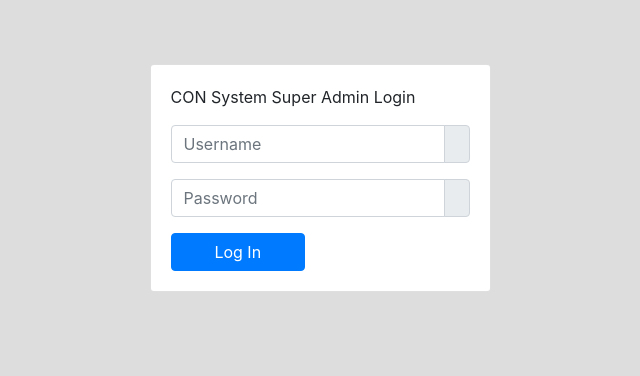
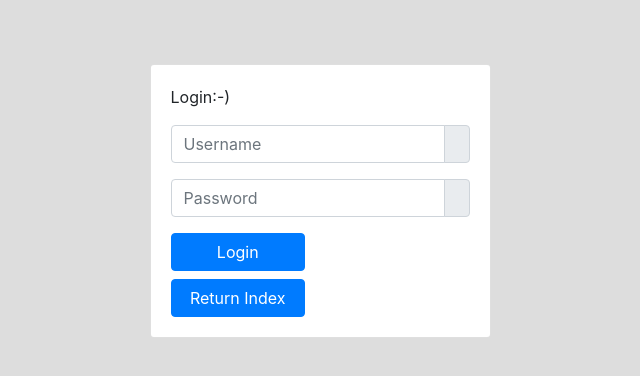
Before and after one commit to Alex-DSJ/CON-System, a PHP site: page /member/login.php in a window 1280 px wide. Shown: the top 376 px of the page, without its empty margins (320-960 px from the left). Run offline with PHP 8.4, Linux system fonts and the light colour scheme.

Commit message:
update base information and login of member

```diff
--- a/member/login.php
+++ b/member/login.php
@@ -1,5 +1,4 @@
 <?php require_once "../common/header.php";?>
-<script src="../static/auth.js"></script>
 <div class="wrapper" style="margin-top: 5%">
     <section class="content">
         <div class="container-fluid">
@@ -7,7 +6,7 @@
                 <div class="m-auto">
                     <div class="card">
                         <div class="card-body ">
-                            <p class="login-box-msg">CON System Super Admin Login</p>
+                            <p class="login-box-msg">Login:-)</p>
 
                             <div action="" method="post">
                                 <div class="input-group mb-3">
@@ -28,7 +27,8 @@
                                 </div>
                                 <div class="row">
                                     <div class="col-md-6">
-                                        <button type="button" class="btn btn-primary btn-block" onclick="">Log In <i class="fas fa-sign-in-alt"></i></button>
+                                        <button type="button" class="btn btn-primary btn-block" onclick="member_login()">Login</button>
+                                        <button type="button" class="btn btn-primary btn-block" onclick="window.location.href='../index.php'">Return Index</button>
                                     </div>
                                 </div>
                             </div>
```
Also changed, not shown: member/base_info.php (+0 -11 lines).
